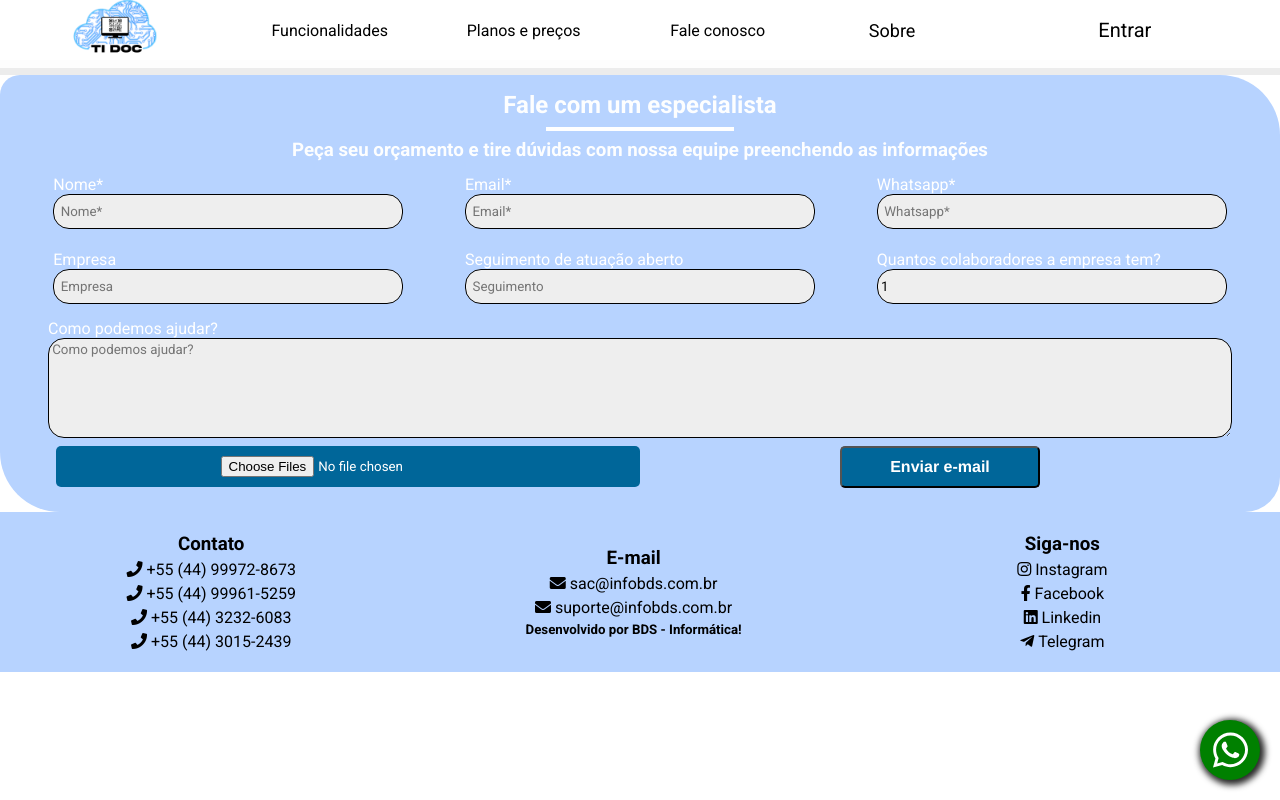
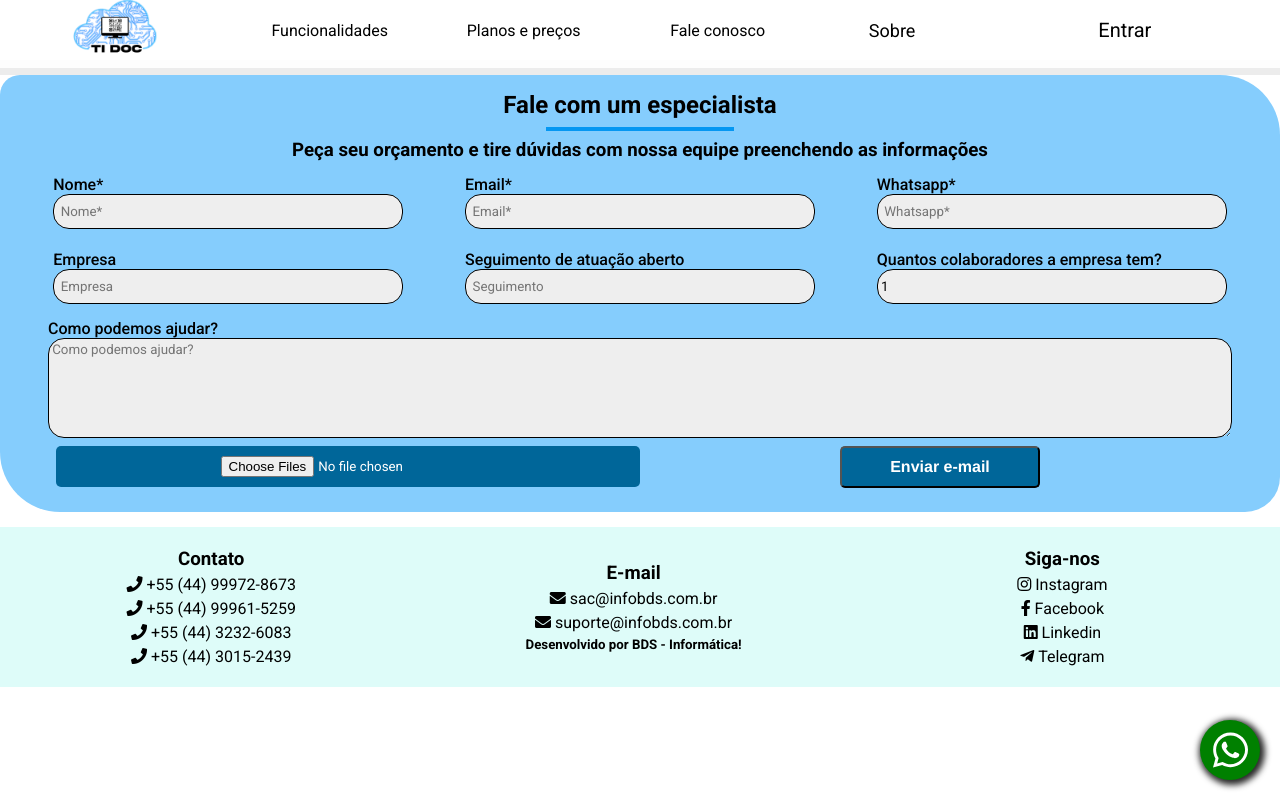
Before and after one commit to AiltonBergamo/SITE, a Vue app: page /contato in a window 1280 px wide. Built offline with nearby package versions, Linux system fonts and the light colour scheme.

Commit message:
Alteração de paleta de cores

```diff
--- a/src/App.vue
+++ b/src/App.vue
@@ -208,7 +208,7 @@ export default {
 .box-container {
   display: flex;
   flex-direction: column;
-  background-color: var(--fundo-padrao);
+  background-color: var(--rodape);
   text-align: center;
   justify-content: center;
 }
--- a/src/assets/global.css
+++ b/src/assets/global.css
@@ -4,16 +4,16 @@
     --black2: #c6c6c6;
     --black3: #eee;
     --scrollbar-thumb: #1857bc;
-    --btn: #287bff;
+    --btn: #362FD9;
     --navbar: #1857bc;
     --color: #daac00;
     --background: #fcc302;
     --white: #fff;
     --home-background-image: url(./icon/404-error-animate.svg);
-    --fundo-padrao: #b7d3ff;
-    --destaque: #73AD21;
+    --fundo-padrao: #85CDFD;
+    --destaque: #362FD9;
     --texto-padrao: var(--black);
-    --texto-titulo: #3b4599;
+    --rodape: #DEFCF9;
   }
 
   input[type=text] {
--- a/src/pages/Contato.vue
+++ b/src/pages/Contato.vue
@@ -2,7 +2,7 @@
     <form @submit.prevent="valida">
         <section class="header">
             <h1>Fale com um especialista</h1>
-            <hr size="6" width="15%" align="center" color="white">
+            <hr size="6" width="15%" align="center" color="#0597F2">
             <h3>Peça seu orçamento e tire dúvidas com nossa equipe preenchendo as informações</h3>
             <div class="Linha_01">
                 <div class="input_container">
@@ -131,12 +131,16 @@ export default {
 
 
 <style>
+label{
+    font-weight:500;
+}
 .required{
     color: red;
     font-size: small;
 }
 .header {
     margin-top: 75px;
+    margin-bottom: 15px;
     display: flex;
     flex-direction: column;
     align-items: center;
@@ -149,14 +153,6 @@ export default {
     height: 100%;
     padding: 1em;
     gap: 0.5em;
-}
-
-.header h1 {
-    color: rgb(253, 254, 255);
-}
-
-.header h3 {
-    color: rgb(253, 254, 255);
 }
 
 .Linha_01 {
@@ -247,7 +243,6 @@ export default {
     display: flex;
     flex-direction: column;
     align-items: flex-start;
-    color: white;
 }
 input[type=number] {
     padding: 0.2rem;
--- a/src/pages/Funcional.vue
+++ b/src/pages/Funcional.vue
@@ -150,7 +150,6 @@ a{
 
 .box_funcional a {
   text-decoration: none;
-  color: black;
 }
 
 .header_txt{
--- a/src/pages/FuncionalidadeCadastro.vue
+++ b/src/pages/FuncionalidadeCadastro.vue
@@ -4,7 +4,7 @@
             <div class="titulo">
                 <h1>
                     Gerecie seus cadastros
-                    <hr size="6" width="20%" color="lightblue" style="margin-left: 40%;border-radius: 20px;margin-bottom: 10px;">
+                    <hr size="6" width="20%" color="#0597F2" style="margin-left: 40%;border-radius: 20px;margin-bottom: 10px;">
                 </h1>
                 <h2>Com a nossas funcionalidades de Cadastro, você pode organizar suas informações, acompanhar o histórico, facilitar a comunicação e aumentar a eficiência. Tudo isso com a entrada de dados automatizada e formulários fáceis de usar. Junte-se a nós e leve o seu negócio para o próximo nível com o nosso Sistema de Vendas.</h2>
             </div>
@@ -85,9 +85,6 @@
 </script>
 
 <style scoped>
-    .header_cad *{
-        color:white;
-    }
     .colorido{
         color: var(--destaque)
     }
--- a/src/pages/FuncionalidadeEstoque.vue
+++ b/src/pages/FuncionalidadeEstoque.vue
@@ -4,7 +4,7 @@
             <div class="titulo">
                 <h1 class="titulo">
                     Gerencie seu Estoque
-                    <hr size="6" width="20%" color="lightblue" style="margin-left: 40%;border-radius: 20px;margin-bottom: 10px;">
+                    <hr size="6" width="20%" color="#0597F2" style="margin-left: 40%;border-radius: 20px;margin-bottom: 10px;">
                 </h1>
                 <h2>Com a nossas funcionalidades de Estoque, você pode automatizar a entrada de produtos, acompanhar o histórico, transferir estoque entre empresas.</h2>
                 <h2>Junte-se a nós e leve o seu negócio para o próximo nível com o nosso Sistema de Vendas.</h2>
@@ -68,12 +68,6 @@
 </script>
 
 <style scoped>
-    *{
-        color:var(--texto-padrao);
-    }
-    .header_cad *{
-        color:white;
-    }
     .colorido{
         color: var(--destaque)
     }
--- a/src/pages/FuncionalidadeFrenteCaixa.vue
+++ b/src/pages/FuncionalidadeFrenteCaixa.vue
@@ -4,7 +4,7 @@
                 <div class="titulo">
                     <h1 class="titulo">
                         Frente de Caixa
-                        <hr size="6" width="20%" color="lightblue" style="margin-left: 40%;border-radius: 20px;margin-bottom: 10px;">
+                        <hr size="6" width="20%" color="#0597F2" style="margin-left: 40%;border-radius: 20px;margin-bottom: 10px;">
                     </h1>
                     <h2>Com a nossas funcionalidades de Frente de caixa, você pode simplificar o lançamento de vendas, acompanhar o histórico de caixa e analisar a movimentação de caixa.</h2>
                     <h2>Junte-se a nós e leve o seu negócio para o próximo nível com o nosso Sistema de Vendas.</h2>
@@ -56,12 +56,6 @@
 </script>
 
 <style scoped>
-    *{
-        color:var(--texto-padrao);
-    }
-    .header_cad *{
-        color:white;
-    }
     .colorido{
         color: var(--destaque)
     }
--- a/src/pages/FuncionalidadeNotaFiscal.vue
+++ b/src/pages/FuncionalidadeNotaFiscal.vue
@@ -4,7 +4,7 @@
             <div class="titulo">
                 <h1 class="titulo">
                     Nota Fiscal
-                    <hr size="6" width="20%" color="lightblue" style="margin-left: 40%;border-radius: 20px;margin-bottom: 10px;">
+                    <hr size="6" width="20%" color="#0597F2" style="margin-left: 40%;border-radius: 20px;margin-bottom: 10px;">
                 </h1>
                 <h2>Com a nossas funcionalidades de Nota Fiscal, você pode realizar seu gerenciamento fiscal de forma simplificada.</h2>
                 <h2>Junte-se a nós e leve o seu negócio para o próximo nível com o nosso Sistema de Vendas.</h2>
@@ -56,12 +56,6 @@
 </script>
 
 <style scoped>
-    *{
-        color:var(--texto-padrao);
-    }
-    .header_cad *{
-        color:white;
-    }
     .colorido{
         color: var(--destaque)
     }
--- a/src/pages/FuncionalidadeVenda.vue
+++ b/src/pages/FuncionalidadeVenda.vue
@@ -4,7 +4,7 @@
             <div class="titulo">
                 <h1 class="titulo">
                     Venda
-                    <hr size="6" width="4%" color="lightblue" style="margin-left: 48%;border-radius: 20px;margin-bottom: 10px;">
+                    <hr size="6" width="4%" color="#0597F2" style="margin-left: 48%;border-radius: 20px;margin-bottom: 10px;">
                 </h1>
                 <h2>Nosso sistema permite que você realize vendas de maneira eficiente e sem complicações. Com apenas alguns cliques, você pode registrar uma venda, adicionar produtos e finalizar a transação.</h2>
                 <h2>Junte-se a nós e leve o seu negócio para o próximo nível com o nosso Sistema de Vendas.</h2>
@@ -56,12 +56,6 @@
 </script>
 
 <style scoped>
-    *{
-        color:var(--texto-padrao);
-    }
-    .header_cad *{
-        color:white;
-    }
     .colorido{
         color: var(--destaque)
     }
--- a/src/pages/Home.vue
+++ b/src/pages/Home.vue
@@ -1,6 +1,6 @@
 <template>
   <section class="container tela">
-    <div class="container__titulo">
+    <div class="container__titulo ">
       <h1>TiDoc é o sistema de gestão online que gerencia melhor seu negócio.</h1>
     </div>
     <div class="container__imagem">
@@ -127,7 +127,6 @@ export default {
 
 
 <style>
-
 .container {
   margin-top: 75px;
   height: 60vh;
@@ -155,7 +154,6 @@ export default {
 }
 
 .container__titulo h1 {
-  color: white;
   font-size: 28px;
   font-weight: 700;
   width: 350px;
--- a/src/pages/Login.vue
+++ b/src/pages/Login.vue
@@ -114,8 +114,8 @@ form{
     display: flex;
     flex-direction: column;
     align-items: flex-start;
-    color: white;
     width: 100%;
+    font-weight: bold;
 }
 input{
     padding: 0.2rem;
```
